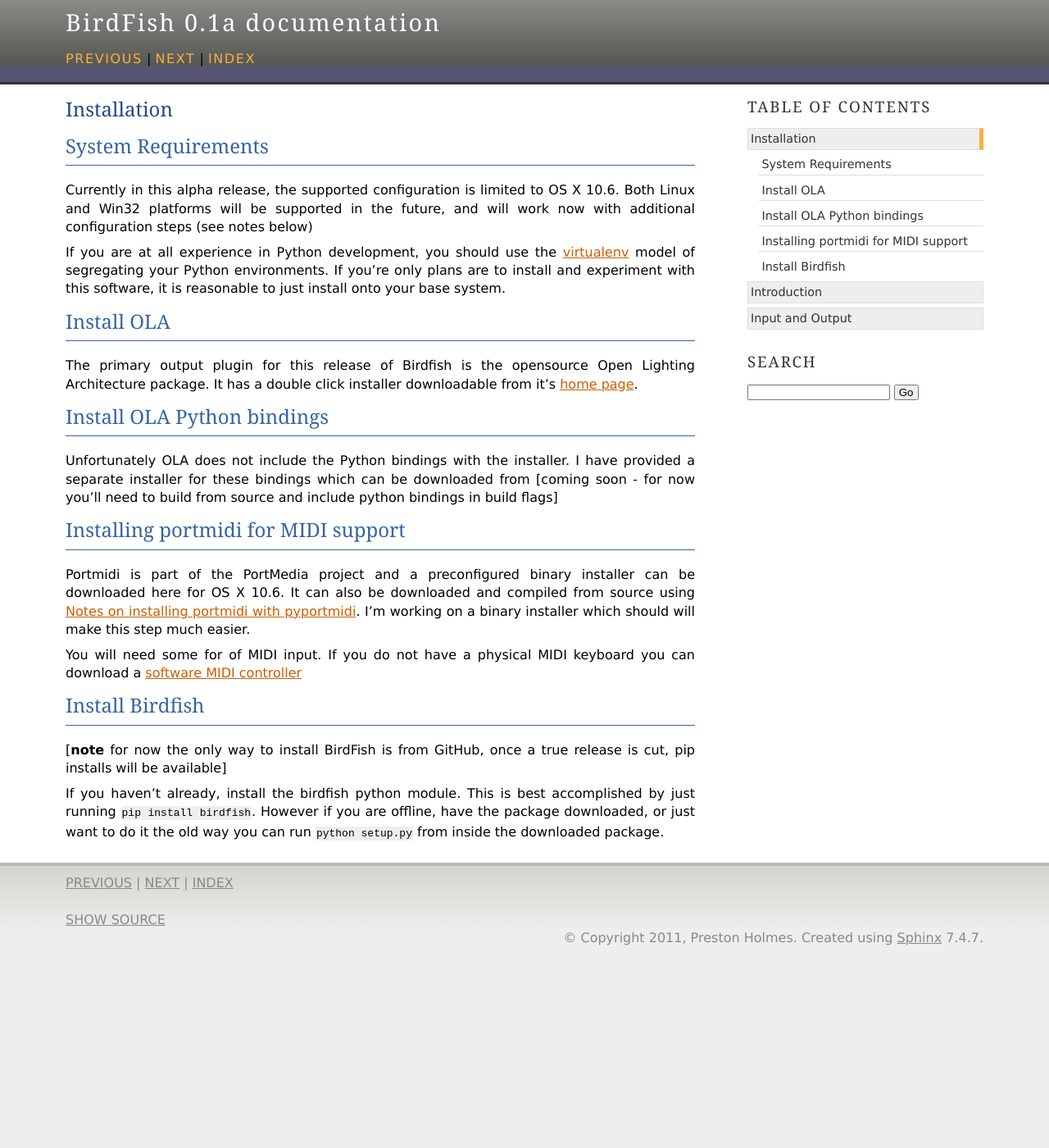
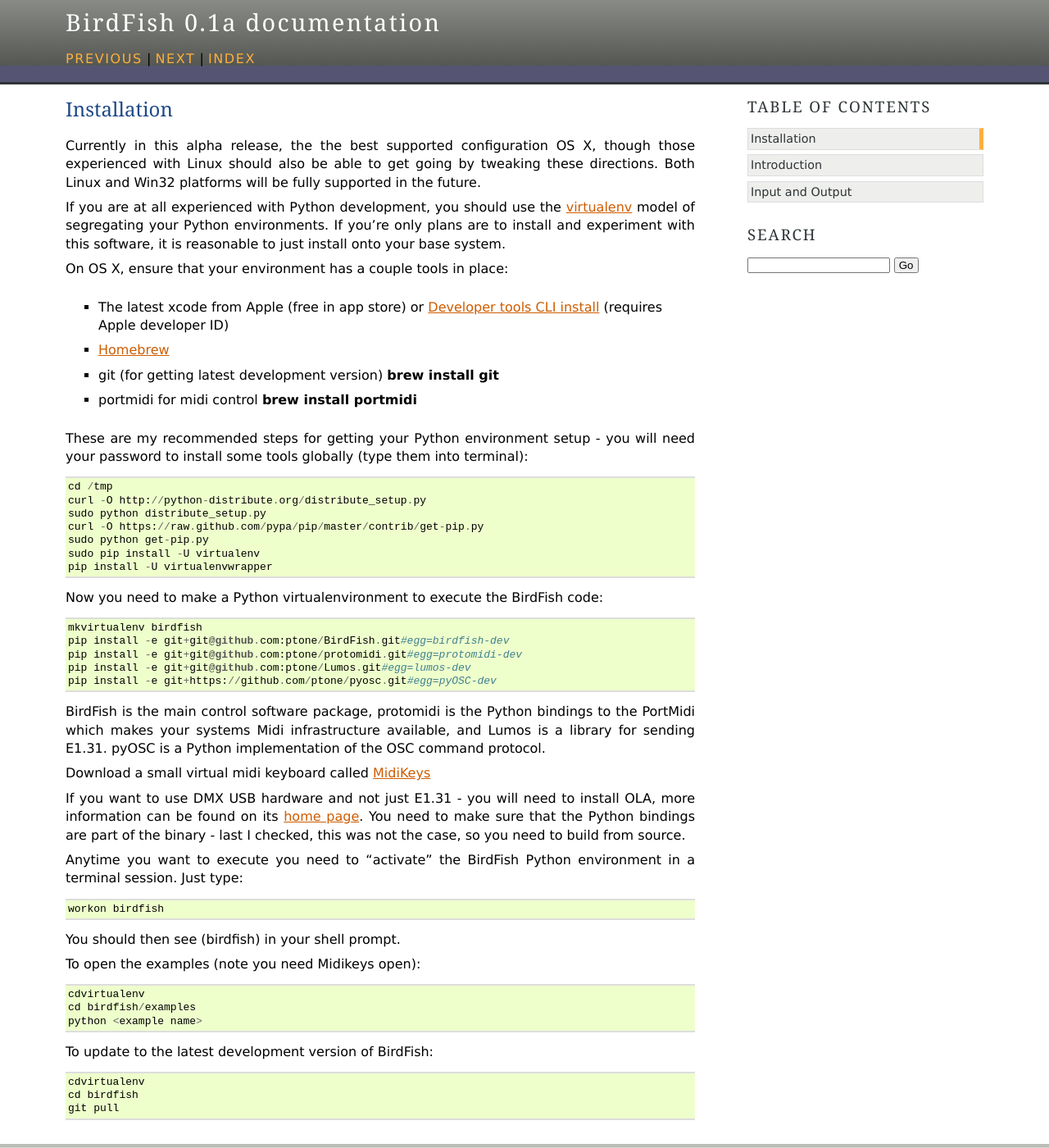
Before and after one commit to ptone/BirdFish, a Sphinx documentation site: the page built from docs/installation.rst, in a window 1280 px wide and 1400 px high. Shown: the whole window at 82% size. Built offline with Sphinx 7.4.7, drawn with Linux system fonts in a browser that asks for light colours; pages that are not in the unit, such as notebooks, are missing from menus.

Commit message:
Some docs cleanup

```diff
--- a/docs/installation.rst
+++ b/docs/installation.rst
@@ -1,51 +1,74 @@
 Installation
 ============
 
-System Requirements
--------------------
+Currently in this alpha release, the the best supported configuration OS
+X, though those experienced with Linux should also be able to get going by
+tweaking these directions. Both Linux and Win32 platforms will be fully supported in the future.
 
-Currently in this alpha release, the supported configuration is limited to OS
-X 10.6. Both Linux and Win32 platforms will be supported in the future, and
-will work now with additional configuration steps (see notes below)
-
-If you are at all experience in Python development, you should use the
+If you are at all experienced with Python development, you should use the
 `virtualenv <http://pypi.python.org/pypi/virtualenv>`_ model of segregating
 your Python environments. If you're only plans are to install and experiment
 with this software, it is reasonable to just install onto your base system.
 
-Install OLA
------------
+On OS X, ensure that your environment has a couple tools in place:
 
-The primary output plugin for this release of Birdfish is the opensource Open
-Lighting Architecture package. It has a double click installer downloadable
-from it's `home page <http://www.opendmx.net/index.php/Open_Lighting_Architecture>`_.
+    * The latest xcode from Apple (free in app store) or `Developer tools CLI
+      install
+      <https://developer.apple.com/downloads/index.action?=command%20line%20tools>`_
+      (requires Apple developer ID)
+    * `Homebrew <http://mxcl.github.com/homebrew/>`_
+    * git (for getting latest development version) **brew install git**
+    * portmidi for midi control **brew install portmidi**
 
-Install OLA Python bindings
----------------------------
+These are my recommended steps for getting your Python environment setup - you
+will need your password to install some tools globally (type them into
+terminal)::
 
-Unfortunately OLA does not include the Python bindings with the installer.
-I have provided a separate installer for these bindings which can be downloaded
-from [coming soon - for now you'll need to build from source and include python
-bindings in build flags]
+    cd /tmp
+    curl -O http://python-distribute.org/distribute_setup.py
+    sudo python distribute_setup.py
+    curl -O https://raw.github.com/pypa/pip/master/contrib/get-pip.py
+    sudo python get-pip.py
+    sudo pip install -U virtualenv
+    pip install -U virtualenvwrapper
 
-Installing portmidi for MIDI support
-------------------------------------
+Now you need to make a Python virtualenvironment to execute the BirdFish code::
 
-Portmidi is part of the PortMedia project and a preconfigured binary installer
-can be downloaded here for OS X 10.6.  It can also be downloaded and compiled
-from source using :doc:`portmidinotes`. I'm working on a binary installer which
-should will make this step much easier.
+    mkvirtualenv birdfish
+    pip install -e git+git@github.com:ptone/BirdFish.git#egg=birdfish-dev
+    pip install -e git+git@github.com:ptone/protomidi.git#egg=protomidi-dev
+    pip install -e git+git@github.com:ptone/Lumos.git#egg=lumos-dev
+    pip install -e git+https://github.com/ptone/pyosc.git#egg=pyOSC-dev
 
-You will need some for of MIDI input.  If you do not have a physical MIDI
-keyboard you can download a `software MIDI controller <http://www.manyetas.com/creed/midikeys.html>`_
+BirdFish is the main control software package, protomidi is the Python bindings
+to the PortMidi which makes your systems Midi infrastructure available, and
+Lumos is a library for sending E1.31. pyOSC is a Python implementation of the
+OSC command protocol.
 
-Install Birdfish
-----------------
+Download a small virtual midi keyboard called `MidiKeys
+<http://www.manyetas.com/creed/midikeys.html>`_
 
-[**note** for now the only way to install BirdFish is from GitHub, once a true
-release is cut, pip installs will be available]
+If you want to use DMX USB hardware and not just E1.31 - you will need to
+install OLA, more information can be found on its `home page
+<http://www.opendmx.net/index.php/Open_Lighting_Architecture>`_. You need to
+make sure that the Python bindings are part of the binary - last I checked,
+this was not the case, so you need to build from source.
 
-If you haven't already, install the birdfish python module.  This is best
-accomplished by just running ``pip install birdfish``.  However if you are
-offline, have the package downloaded, or just want to do it the old way you can
-run ``python setup.py`` from inside the downloaded package.
+Anytime you want to execute you need to "activate" the BirdFish Python
+environment in a terminal session. Just type::
+
+    workon birdfish
+
+You should then see (birdfish) in your shell prompt.
+
+To open the examples (note you need Midikeys open)::
+
+    cdvirtualenv
+    cd birdfish/examples
+    python <example name>
+
+To update to the latest development version of BirdFish::
+
+    cdvirtualenv
+    cd birdfish
+    git pull
```
Also changed, not shown: docs/input_output.rst (+13 -15 lines), docs/portmidinotes.rst (deleted, +0 -30 lines).
